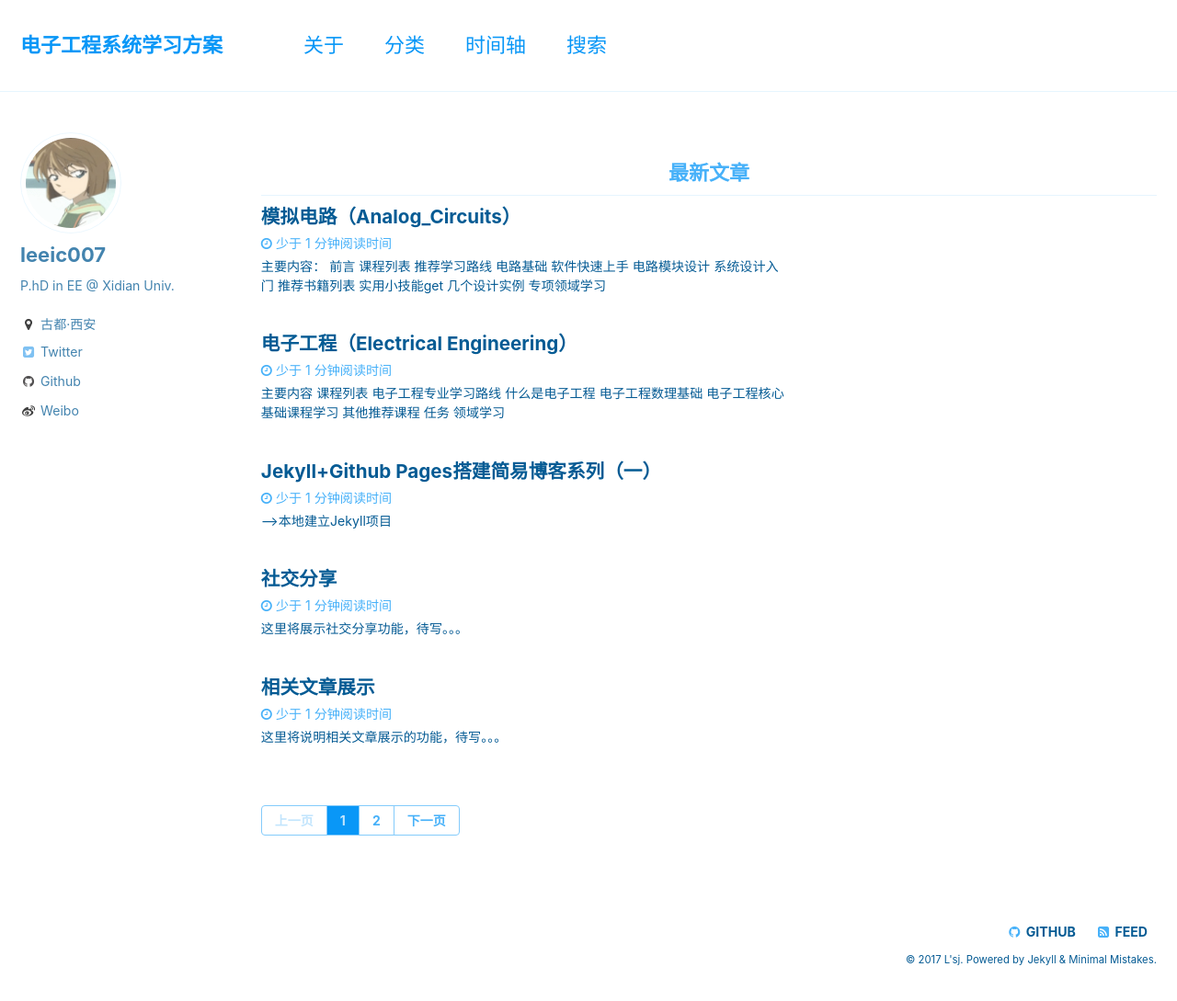
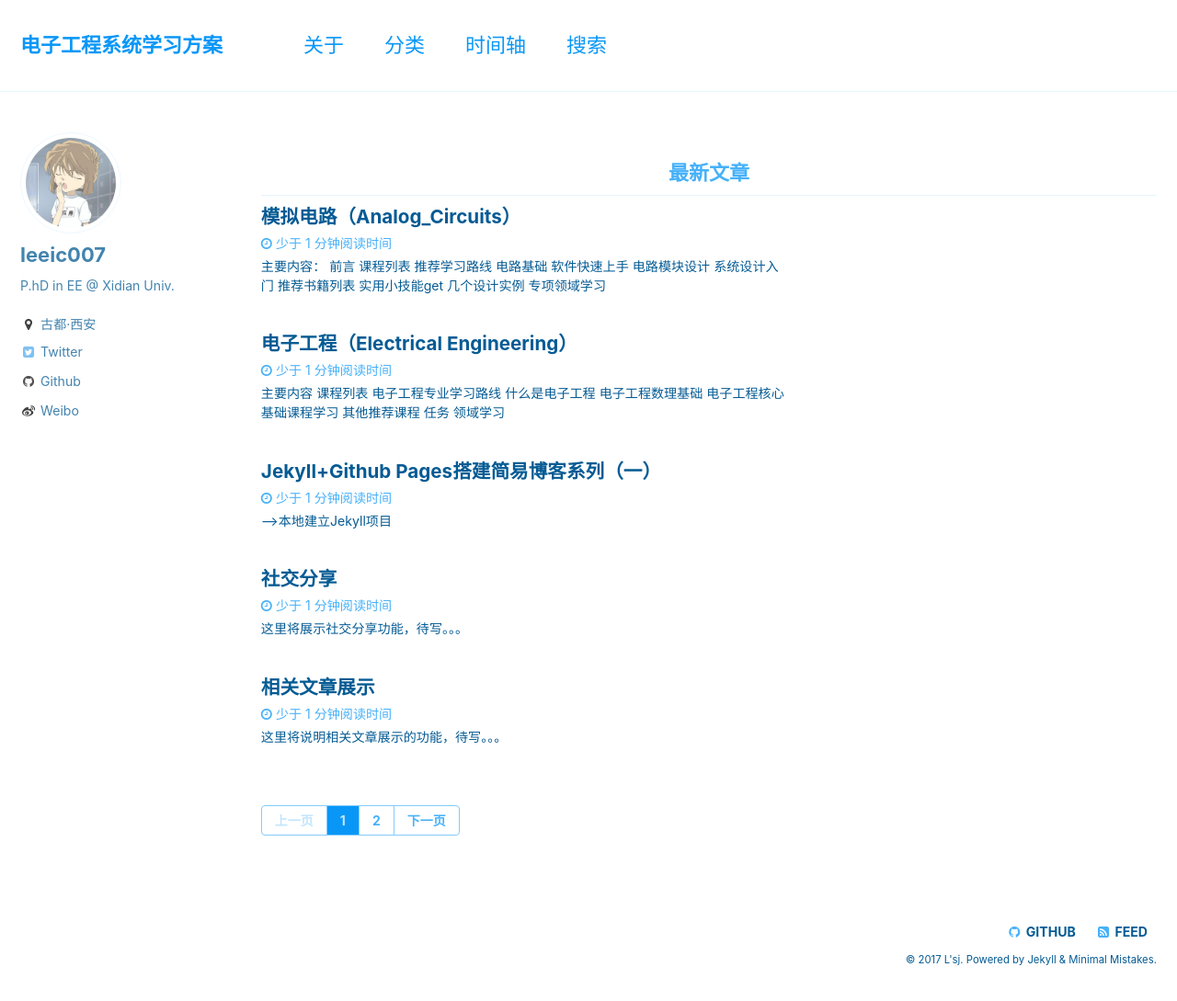
Before and after one commit to leeic007/leeic007.github.com, a Jekyll site: the page built from index.html, in a window 1280 px wide and 1097 px high. Shown: the top 1089 px of the window at 92% size. Built offline with Jekyll 4.4.1, drawn with Linux system fonts in a browser that asks for light colours; the list of posts is cut into pages by our own code.

Commit message:
Update _config.yml

```diff
--- a/_config.yml
+++ b/_config.yml
@@ -78,7 +78,7 @@ analytics:
 # Site Author
 author:
   name             : "leeic007"
-  avatar           : "/assets/images/bio-photo.jpg"
+  avatar           : "/assets/images/hya_bio.jpg"
   bio              : "P.hD in EE @ Xidian Univ."
   location         : "古都·西安"
   email            :
```
